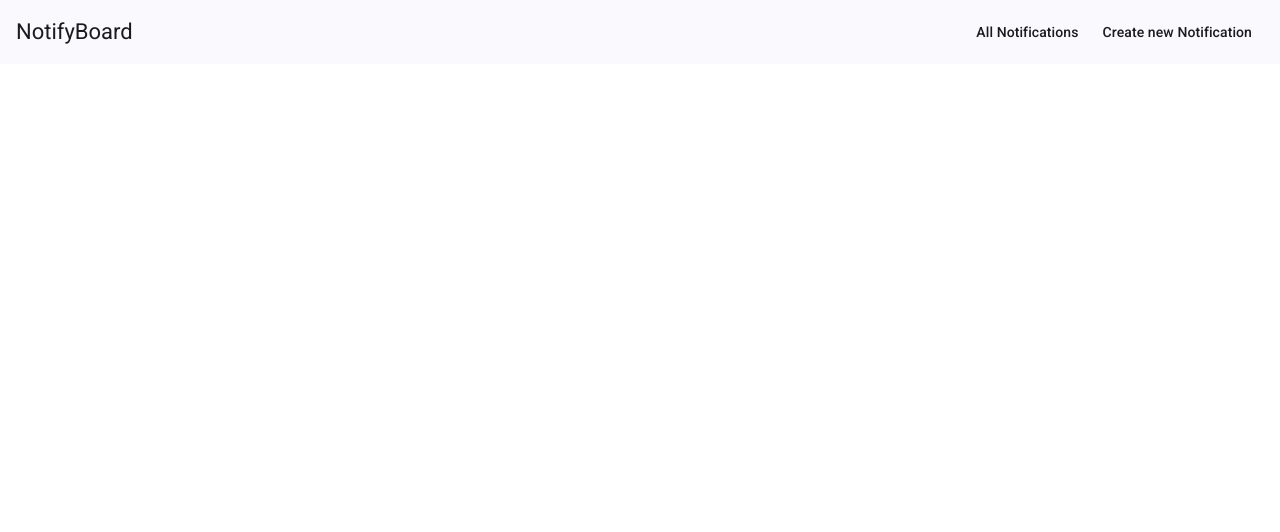
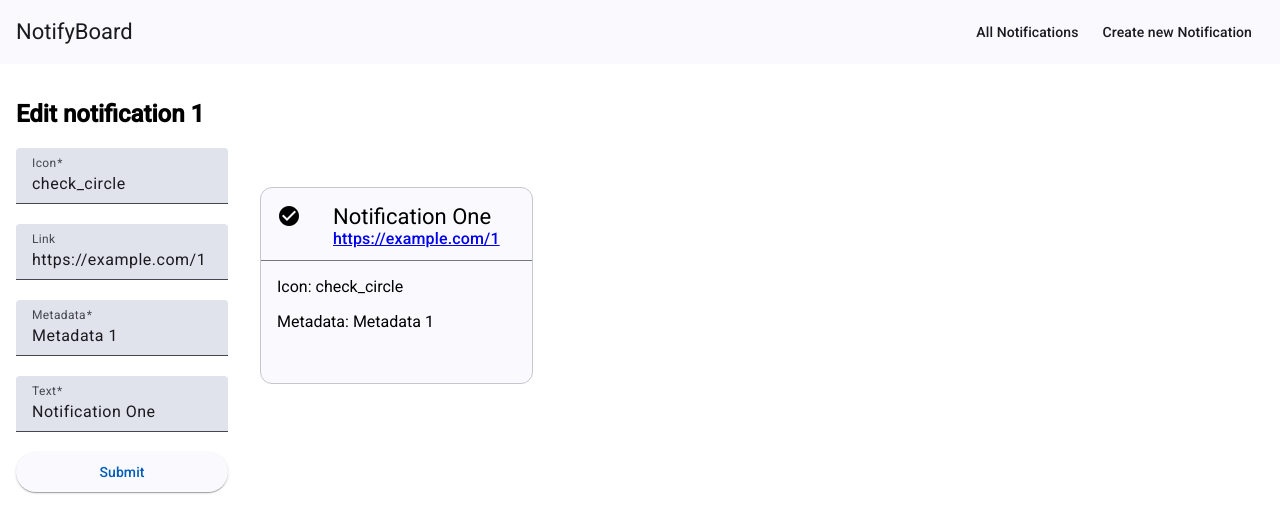
Before and after one commit to SaDaT895/notify-board, an Angular app: page /notifications/1/edit in a window 1280 px wide. Before the commit this address led to /. Shown: the top 532 px of the page. Built offline with nearby package versions, Linux system fonts and the light colour scheme.

Commit message:
feat: reuse form component for editing notif

```diff
--- a/src/app/app.config.ts
+++ b/src/app/app.config.ts
@@ -1,8 +1,11 @@
 import { ApplicationConfig, provideZoneChangeDetection } from '@angular/core';
-import { provideRouter } from '@angular/router';
+import { provideRouter, withComponentInputBinding } from '@angular/router';
 
 import { routes } from './app.routes';
 
 export const appConfig: ApplicationConfig = {
-  providers: [provideZoneChangeDetection({ eventCoalescing: true }), provideRouter(routes)]
+  providers: [
+    provideZoneChangeDetection({ eventCoalescing: true }),
+    provideRouter(routes, withComponentInputBinding()),
+  ],
 };
--- a/src/app/app.routes.ts
+++ b/src/app/app.routes.ts
@@ -6,4 +6,5 @@ export const routes: Routes = [
   { path: '', redirectTo: 'notifications', pathMatch: 'full' },
   { path: 'notifications', component: NotificationListComponent },
   { path: 'notifications/new', component: NotificationFormComponent },
+  { path: 'notifications/:id/edit', component: NotificationFormComponent },
 ];
--- a/src/app/data.service.ts
+++ b/src/app/data.service.ts
@@ -42,12 +42,17 @@ export class DataService {
   notifications$ = this._notifications.asObservable();
 
   add(notification: Omit<Notification, 'id'>) {
-    this.notifications.push({ id: Date.now(), ...notification });
+    this.notifications.push({
+      id: Math.max(...this.notifications.map((i) => i.id)) + 1,
+      ...notification,
+    });
     this._notifications.next(this.notifications);
+    console.log('Added', notification);
   }
 
-  update(id: number, notification: Notification) {
-    const index = this.notifications.findIndex((n) => n.id === id);
+  update(id: number, notification: Omit<Notification, 'id'>) {
+    console.log('Updated', id, notification);
+    const index = this.notifications.findIndex((n) => n.id == id);
     this.notifications[index] = { ...notification, id };
     this._notifications.next(this.notifications);
   }
--- a/src/app/notification-form/notification-form.component.html
+++ b/src/app/notification-form/notification-form.component.html
@@ -1,5 +1,5 @@
 <form [formGroup]="form" (submit)="submit()">
-  <h2>Create new notification</h2>
+  <h2>{{ editing ? "Edit notification " + id : "Create new Notification" }}</h2>
 
   @for (item of form.controls | keyvalue ; track $index) {
   <mat-form-field>
@@ -12,3 +12,4 @@
     Submit
   </button>
 </form>
+<app-notification-view [notification]="this.form.value"></app-notification-view>
--- a/src/app/notification-form/notification-form.component.scss
+++ b/src/app/notification-form/notification-form.component.scss
@@ -1,5 +1,12 @@
 form {
   display: flex;
   flex-direction: column;
-  align-items: flex-start;
+  justify-content: center;
+  margin: 1rem;
 }
+
+:host {
+  display: flex;
+  align-items: center;
+  gap: 1rem;
+}
--- a/src/app/notification-form/notification-form.component.ts
+++ b/src/app/notification-form/notification-form.component.ts
@@ -1,4 +1,4 @@
-import { Component, inject } from '@angular/core';
+import { Component, DestroyRef, inject, Input, OnInit } from '@angular/core';
 import { DataService } from '../data.service';
 import {
   FormControl,
@@ -9,10 +9,12 @@ import {
 import { MatFormFieldModule } from '@angular/material/form-field';
 import { MatInputModule } from '@angular/material/input';
 import { KeyValuePipe, TitleCasePipe } from '@angular/common';
-import { Router } from '@angular/router';
+import { ActivatedRoute, Router } from '@angular/router';
 import { MatButton, MatButtonModule } from '@angular/material/button';
 import { MatIconModule } from '@angular/material/icon';
-
+import { NotificationViewComponent } from '../notification-view/notification-view.component';
+import { MatDividerModule } from '@angular/material/divider';
+import { takeUntilDestroyed } from '@angular/core/rxjs-interop';
 @Component({
   selector: 'app-notification-form',
   imports: [
@@ -23,23 +25,65 @@ import { MatIconModule } from '@angular/material/icon';
     TitleCasePipe,
     MatButtonModule,
     MatIconModule,
+    NotificationViewComponent,
+    MatDividerModule,
   ],
   templateUrl: './notification-form.component.html',
   styleUrl: './notification-form.component.scss',
 })
-export class NotificationFormComponent {
+export class NotificationFormComponent implements OnInit {
   private dataService = inject(DataService);
   private router = inject(Router);
+  private destroyRef = inject(DestroyRef);
+
+  @Input() id?: number;
+  editing = false;
 
   form = new FormGroup({
-    icon: new FormControl('', { validators: [Validators.required] }),
-    text: new FormControl('', { validators: [Validators.required] }),
-    metadata: new FormControl('', { validators: [Validators.required] }),
-    link: new FormControl(''),
+    icon: new FormControl('', {
+      validators: [Validators.required],
+      nonNullable: true,
+    }),
+    text: new FormControl('', {
+      validators: [Validators.required],
+      nonNullable: true,
+    }),
+    metadata: new FormControl('', {
+      validators: [Validators.required],
+      nonNullable: true,
+    }),
+    link: new FormControl('', {
+      validators: [
+        Validators.pattern(/^(https?:\/\/)?[\w.-]+\.[a-z]{2,}(\S*)?$/i),
+      ],
+      nonNullable: true,
+    }),
   });
+
+  ngOnInit(): void {
+    if (this.id) {
+      this.dataService.notifications$
+        .pipe(takeUntilDestroyed(this.destroyRef))
+        .subscribe((notifications) => {
+          const notification = notifications.find((n) => n.id == this.id);
+          if (notification) {
+            this.editing = true;
+            this.form.patchValue(notification);
+          } else this.router.navigateByUrl('/notifications');
+        });
+    }
+  }
 
   submit() {
     const { icon, text, metadata, link } = this.form.value;
+    if (this.editing && this.id) {
+      this.dataService.update(this.id, {
+        icon: icon!,
+        text: text!,
+        metadata: metadata!,
+        link: link || undefined,
+      });
+    } else
       this.dataService.add({
         icon: icon!,
         text: text!,
--- a/src/app/notification-list/notification-list.component.html
+++ b/src/app/notification-list/notification-list.component.html
@@ -31,9 +31,13 @@
       >
         <mat-icon>delete</mat-icon>
       </button>
-      <button mat-icon-button matTooltip="Edit Notification">
+      <a
+        mat-icon-button
+        [routerLink]="['/notifications/', row.id, 'edit']"
+        matTooltip="Edit notification"
+      >
         <mat-icon>edit</mat-icon>
-      </button>
+      </a>
       @if (row['link']) {
       <a
         mat-icon-button
--- a/src/app/notification-view/notification-view.component.html
+++ b/src/app/notification-view/notification-view.component.html
@@ -5,9 +5,9 @@
     </span>
     <mat-card-title>{{ notification.text }}</mat-card-title>
     <mat-card-subtitle>
-      <a *ngIf="notification.link" [href]="notification.link" target="_blank"
-        >Open Link</a
-      ></mat-card-subtitle
+      <a *ngIf="notification.link" [href]="notification.link" target="_blank">{{
+        notification.link
+      }}</a></mat-card-subtitle
     ></mat-card-header
   >
   <mat-divider></mat-divider>
--- a/src/app/notification-view/notification-view.component.ts
+++ b/src/app/notification-view/notification-view.component.ts
@@ -4,6 +4,7 @@ import { MatCardModule } from '@angular/material/card';
 import { CommonModule } from '@angular/common';
 import { Notification } from '../data.service';
 import { MatDividerModule } from '@angular/material/divider';
+import { UrlPipe } from '../url.pipe';
 
 @Component({
   selector: 'app-notification-view',
@@ -13,5 +14,5 @@ import { MatDividerModule } from '@angular/material/divider';
   styleUrl: './notification-view.component.scss',
 })
 export class NotificationViewComponent {
-  @Input() notification!: Omit<Notification, 'id'>;
+  @Input() notification!: Partial<Notification>;
 }
```
Lines whose indentation alone changed are shown as unchanged.
